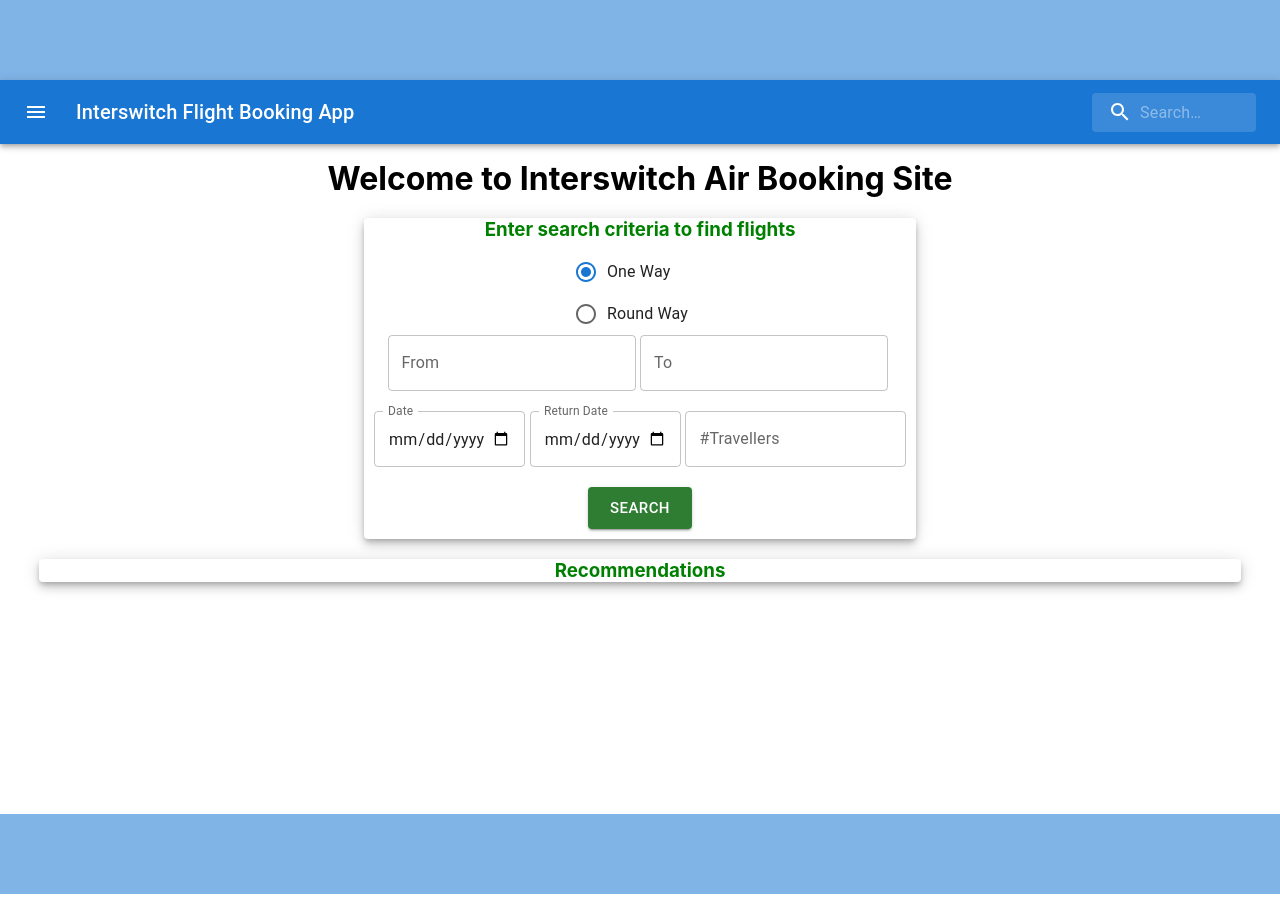
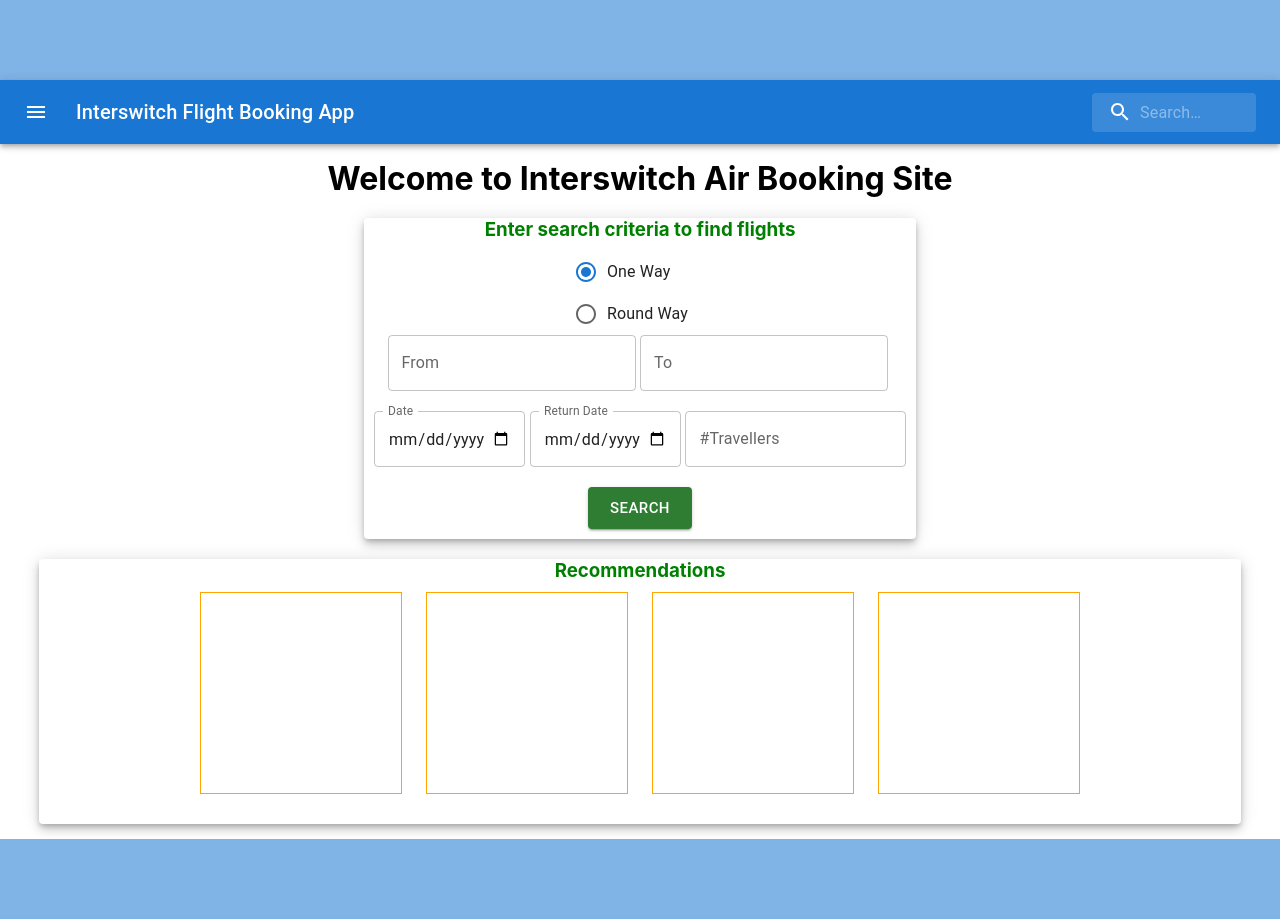
Before and after one commit to leewebstechnologies/airlinebookingapp, a React (Create React App) app: page / in a window 1280 px wide. Before the commit the page ends 894 px from the top, so only its background shows below. Built offline with nearby package versions, Linux system fonts and the light colour scheme.

Commit message:
add boxes

```diff
--- a/package.json
+++ b/package.json
@@ -19,7 +19,7 @@
   },
   "scripts": {
     "start": "react-scripts start",
-    "build": "react-scripts build",
+    "build": "CI= react-scripts build",
     "test": "react-scripts test",
     "eject": "react-scripts eject"
   },
--- a/src/pages/home/Home.jsx
+++ b/src/pages/home/Home.jsx
@@ -1,4 +1,4 @@
-import { Button, Container, Paper, Stack, TextField } from "@mui/material";
+import { Box, Button, Container, Paper, Stack, TextField } from "@mui/material";
 import "./home.css";
 
 import Radio from "@mui/material/Radio";
@@ -95,6 +95,39 @@
             <Container maxWidth="xl">
               <Paper elevation={6}>
                 <h3>Recommendations</h3>
+                <div style={{ padding: "10px" }}>
+                  <Stack direction="row" justifyContent="center" spacing={3}>
+                    <Box
+                      sx={{
+                        width: 200,
+                        height: 200,
+                        border: "1px solid orange",
+                      }}
+                    />
+                    <Box
+                      sx={{
+                        width: 200,
+                        height: 200,
+                        border: "1px solid orange",
+                      }}
+                    />
+                    <Box
+                      sx={{
+                        width: 200,
+                        height: 200,
+                        border: "1px solid orange",
+                      }}
+                    />
+                    <Box
+                      sx={{
+                        width: 200,
+                        height: 200,
+                        border: "1px solid orange",
+                      }}
+                    />
+                  </Stack>
+                  <br />
+                </div>
               </Paper>
             </Container>
           </Stack>
```
